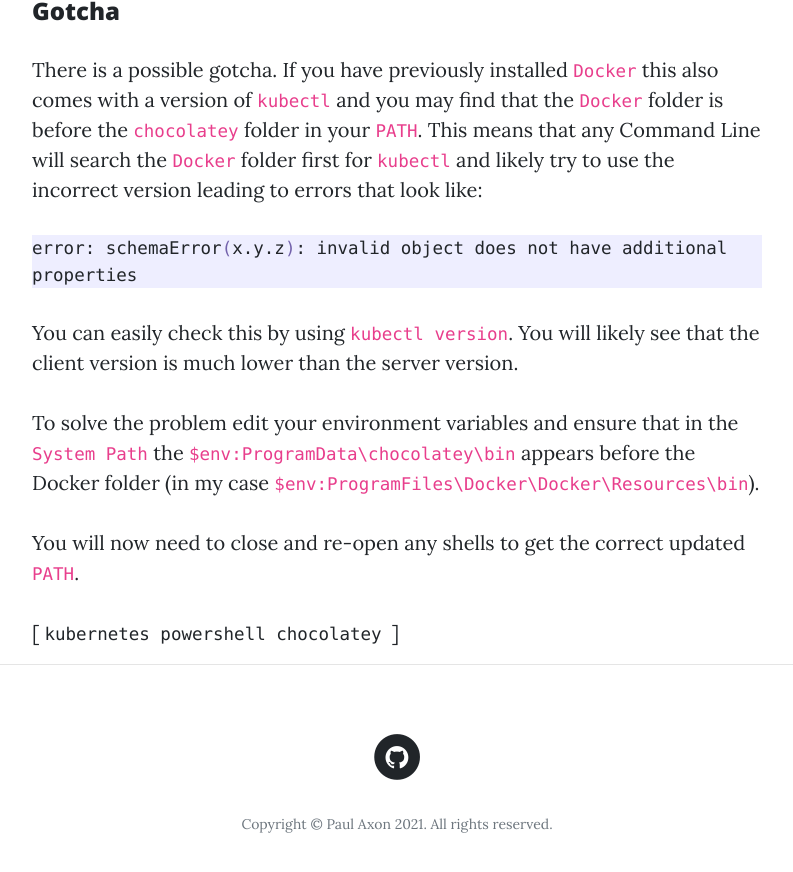
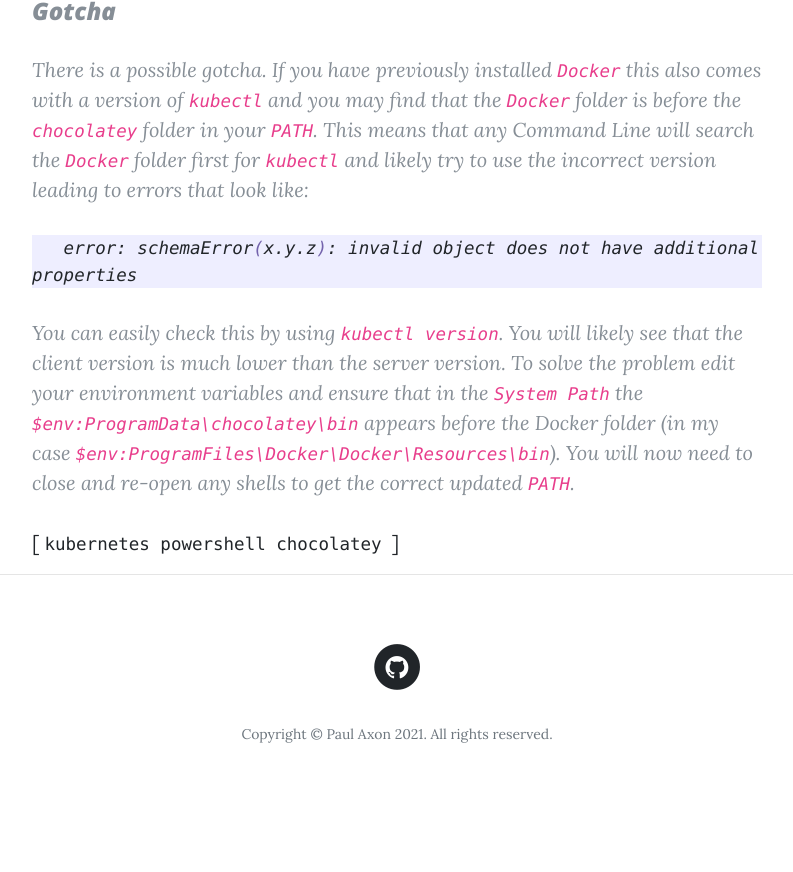
Before and after one commit to paxdev/paxdev.github.io, a Jekyll site: the page built from _posts/2021-09-30-installing-kubectl-on-windows.md, in a window 1280 px wide and 900 px high, scrolled down 1855 px. Shown: the top 872 px of the window, without its empty margins (243-1036 px from the left). Built offline with Jekyll 4.4.1, drawn with Linux system fonts in a browser that asks for light colours; our own code applies the rules of GitHub Pages for plain Markdown files; after the commit the page ends 2665 px from its top, so only the background shows below that; some of the changed lines change nothing that is shown.

Commit message:
Improve formatting

````diff
--- a/_posts/2021-09-30-installing-kubectl-on-windows.md
+++ b/_posts/2021-09-30-installing-kubectl-on-windows.md
@@ -57,16 +57,11 @@
 
 The `-w` flag is an abbreviation of `--wait` and tells VS Code to wait for the file to be closed before returning control back to `kubectl`
 
-#### Gotcha
-
-There is a possible gotcha. If you have previously installed `Docker` this also comes with a version of `kubectl` and you may find that the `Docker` folder is before the `chocolatey` folder in your `PATH`. This means that any Command Line will search the `Docker` folder first for `kubectl` and likely try to use the incorrect version leading to errors that look like:
-
-```shell
-error: schemaError(x.y.z): invalid object does not have additional properties
-```
-
-You can easily check this by using `kubectl version`. You will likely see that the client version is much lower than the server version.
-
-To solve the problem edit your environment variables and ensure that in the `System Path` the `$env:ProgramData\chocolatey\bin` appears before the Docker folder (in my case `$env:ProgramFiles\Docker\Docker\Resources\bin`).
-
-You will now need to close and re-open any shells to get the correct updated `PATH`.
+  > #### Gotcha
+  > There is a possible gotcha. If you have previously installed `Docker` this also comes with a version of `kubectl` and you may find that the `Docker` folder is before the `chocolatey` folder in your `PATH`. This means that any Command Line will search the `Docker` folder first for `kubectl` and likely try to use the incorrect version leading to errors that look like:
+  > ```shell
+  >    error: schemaError(x.y.z): invalid object does not have additional properties
+  >  ```
+  > You can easily check this by using `kubectl version`. You will likely see that the client version is much lower than the server version.
+  > To solve the problem edit your environment variables and ensure that in the `System Path` the `$env:ProgramData\chocolatey\bin` appears before the Docker folder (in my case `$env:ProgramFiles\Docker\Docker\Resources\bin`).
+  > You will now need to close and re-open any shells to get the correct updated `PATH`.
````
